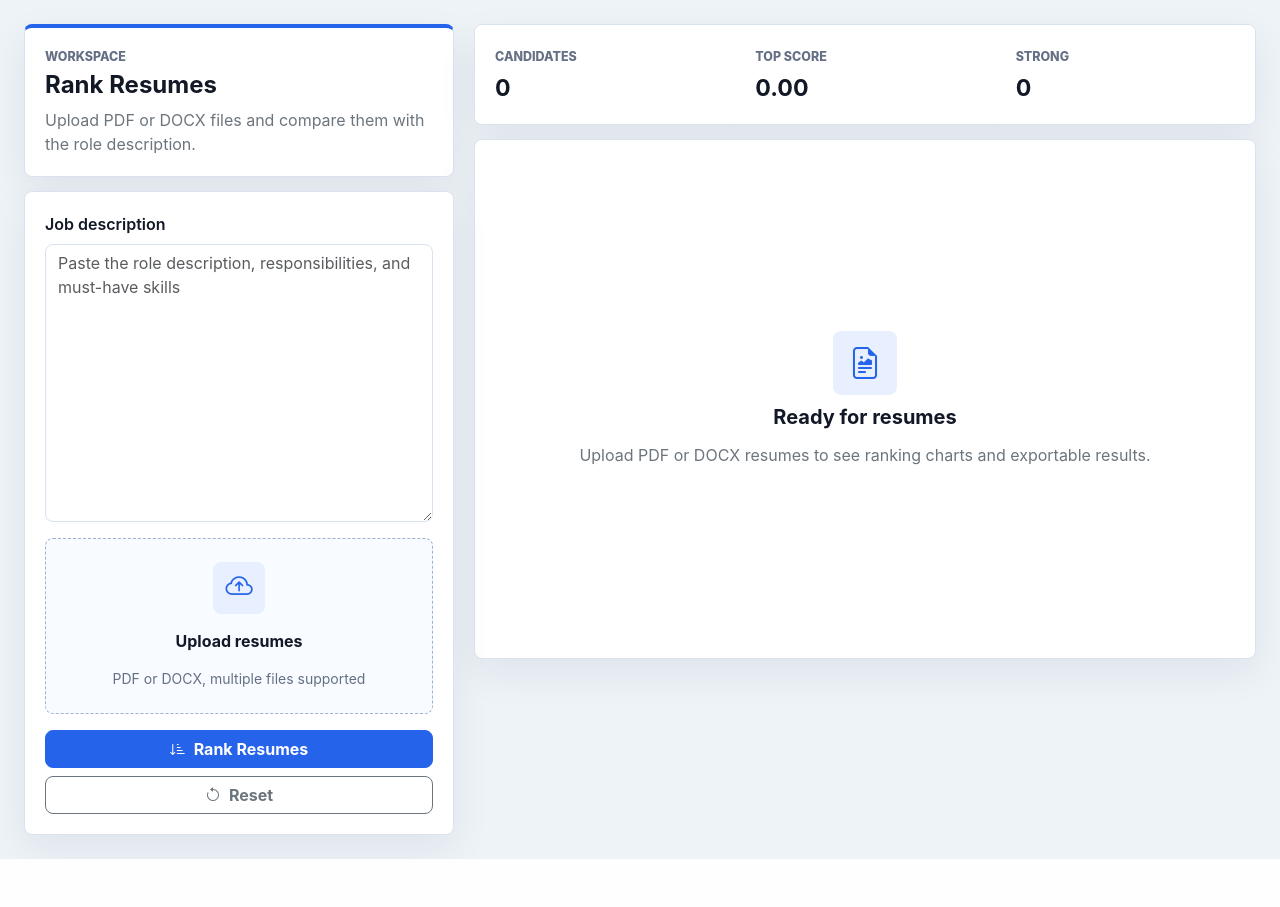
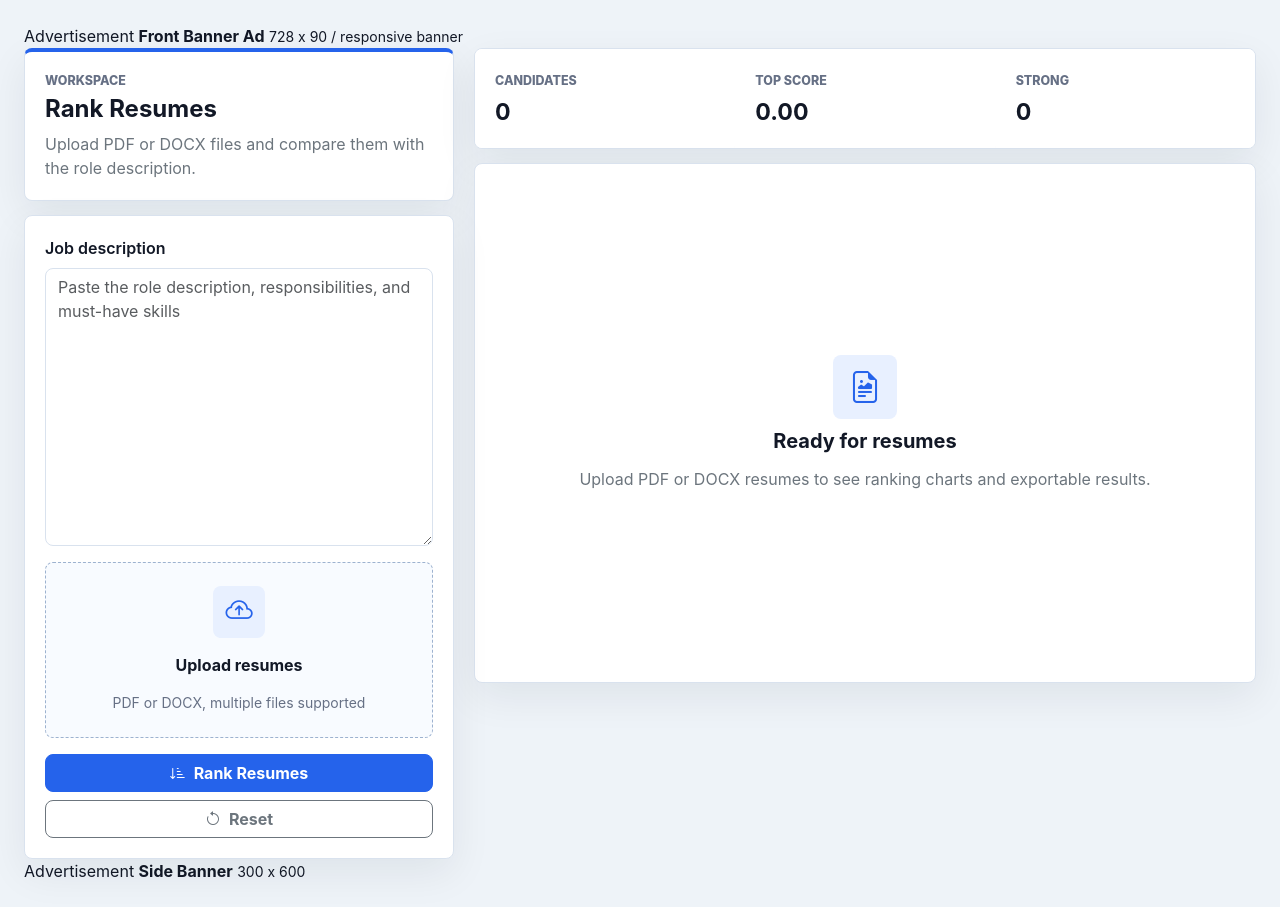
Before and after one commit to Arvinder3129/Resume-Edge, a Flask app: page /ranker in a window 1280 px wide. Shown: the part 63-970 px from the top of the page. Before the commit the page ends 922 px from the top, so only its background shows below. Run offline with Flask 3, Linux system fonts and the light colour scheme; some libraries are stand-ins or nearby versions.

Commit message:
Insert advertisement slots in ranker.html
Added advertisement slots for front and side banners.

```diff
--- a/templates/ranker.html
+++ b/templates/ranker.html
@@ -23,7 +23,13 @@
     </nav>
 
     <main class="container-fluid px-3 px-lg-4 py-4 app-shell">
-      <div class="workspace-grid">
+      <div class="ad-slot front-ad ranker-front-ad" aria-label="Advertisement">
+        <span>Advertisement</span>
+        <strong>Front Banner Ad</strong>
+        <small>728 x 90 / responsive banner</small>
+      </div>
+      <div class="ranker-layout">
+        <div class="workspace-grid">
         <section class="input-pane">
           <div class="pane-header accent-panel">
             <div>
@@ -122,6 +128,15 @@
             </div>
           </div>
         </section>
+        </div>
+
+        <aside class="ad-sidebar" aria-label="Advertisement">
+          <div class="ad-slot side-ad sticky-ad">
+            <span>Advertisement</span>
+            <strong>Side Banner</strong>
+            <small>300 x 600</small>
+          </div>
+        </aside>
       </div>
     </main>
 
```
